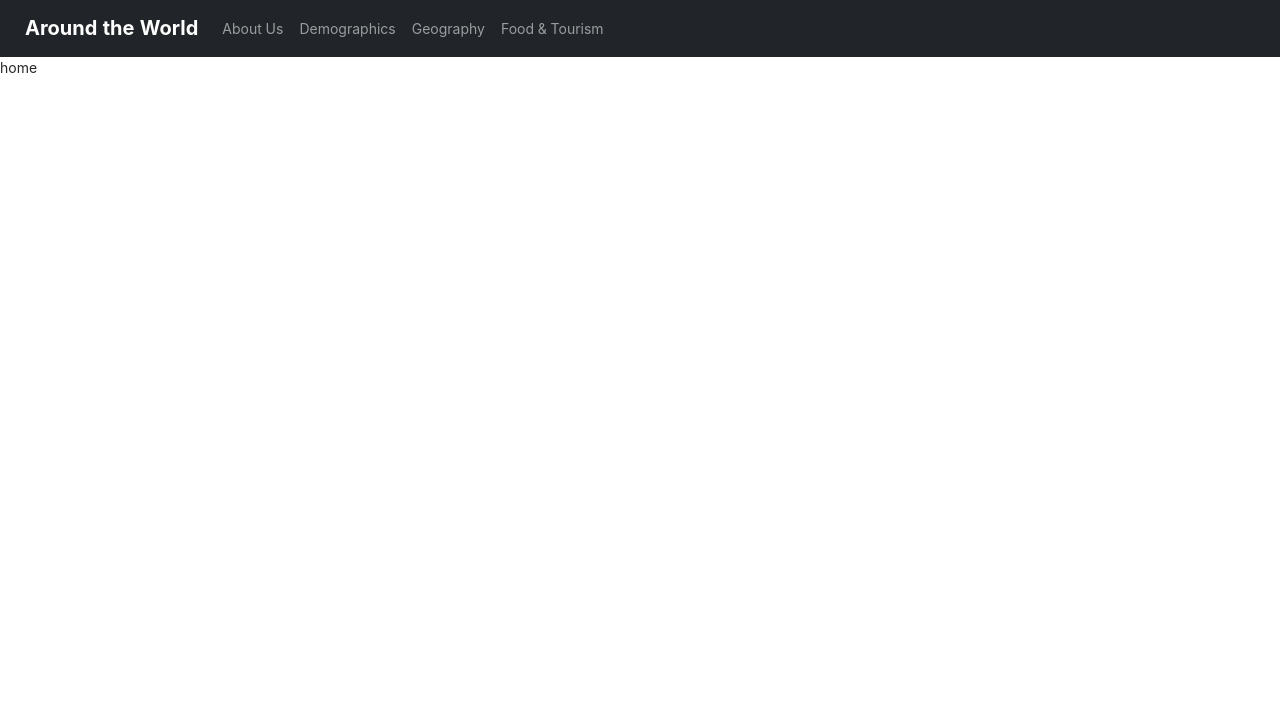
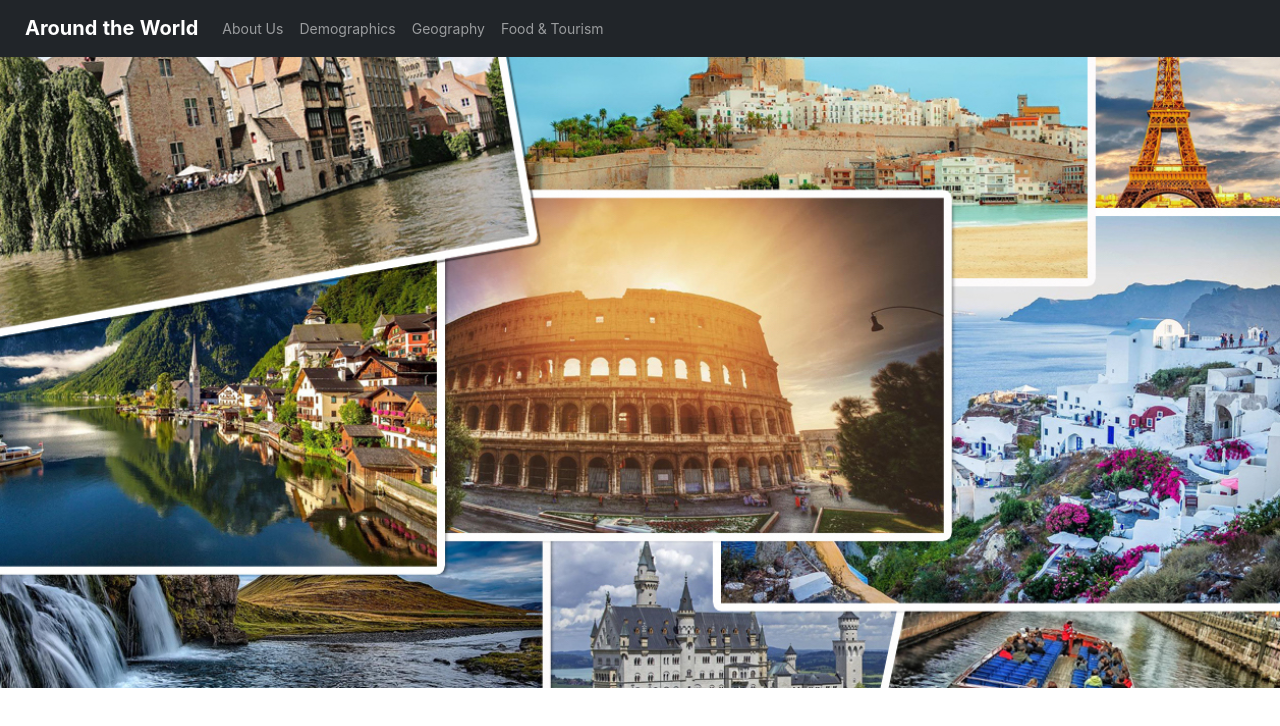
Before and after one commit to preethk0/CS373, a React (Create React App) app in the folder front-end/: page / in a window 1280 px wide. Shown: the top 726 px of the page. Built offline with nearby package versions, Linux system fonts and the light colour scheme.

Commit message:
added image for splash/home screen

```diff
--- a/front-end/src/screens/HomeSplash/HomeSplash.css
+++ b/front-end/src/screens/HomeSplash/HomeSplash.css
@@ -0,0 +1,3 @@
+.coverImageStyle {
+  width: 100%;
+}
--- a/front-end/src/screens/HomeSplash/HomeSplash.js
+++ b/front-end/src/screens/HomeSplash/HomeSplash.js
@@ -1,7 +1,12 @@
 import React from "react";
+import CoverImage from "../../images/CoverImage.jpeg";
 
 const HomeSplash = ({}) => {
-  return <text>home</text>;
+  return (
+    <div>
+      <img src={CoverImage} style={{ width: "100%" }} />
+    </div>
+  );
 };
 
 export default HomeSplash;
```
Also changed, not shown: front-end/src/images/CoverImage.jpeg (added).
